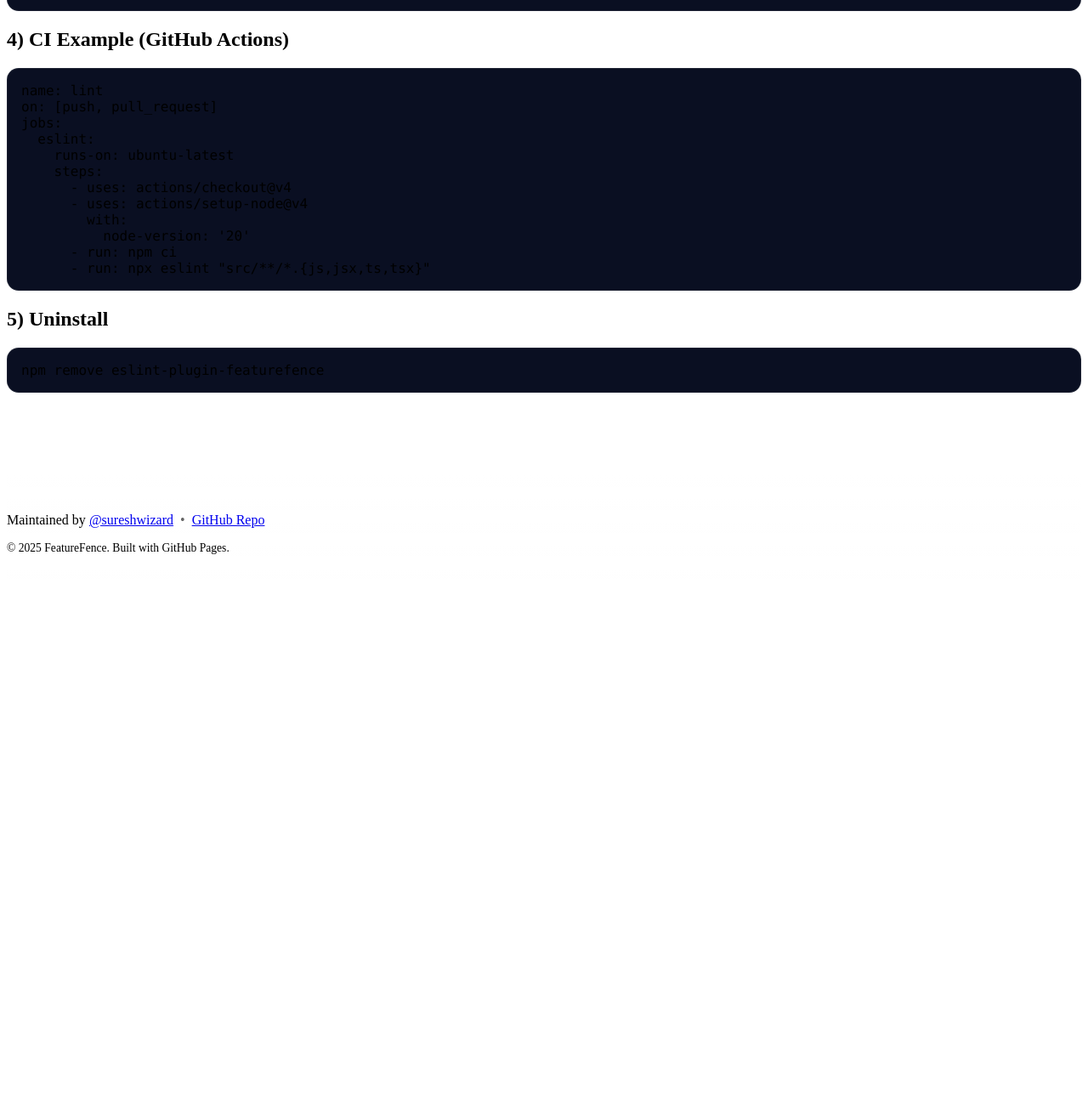
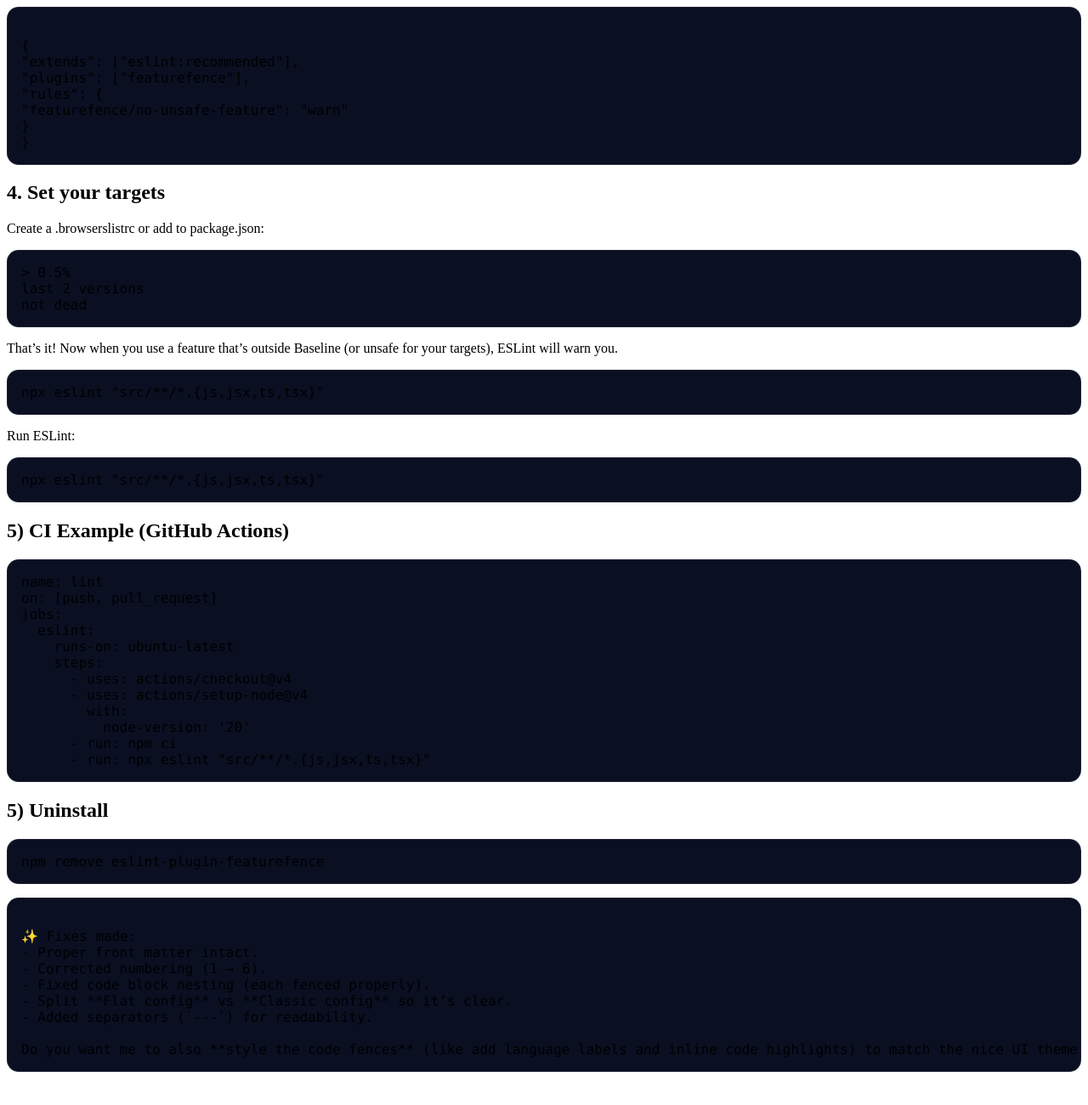
Before and after one commit to sureshwizard/featurefence, a Jekyll site: the page built from docs/getting-started.md, in a window 1280 px wide and 1400 px high, scrolled down 748 px. Shown: the top 1300 px of the window at 85% size. Built offline with Jekyll 4.4.1, drawn with Linux system fonts in a browser that asks for light colours; our own code applies the rules of GitHub Pages for plain Markdown files; before the commit the page ends 1451 px from its top, so only the background shows below that; some of the changed text lies outside the part shown.

Commit message:
Update getting-started.md

````diff
--- a/docs/getting-started.md
+++ b/docs/getting-started.md
@@ -23,13 +34,38 @@ export default [
   }
 ];
 ```
+## 3.  Configure ESLint (Classic Config)
+```json
 
-## 3) Run ESLint
+{
+"extends": ["eslint:recommended"],
+"plugins": ["featurefence"],
+"rules": {
+"featurefence/no-unsafe-feature": "warn"
+}
+}
+```
+
+## 4. Set your targets
+Create a .browserslistrc or add to package.json:
+```ini
+> 0.5%
+last 2 versions
+not dead
+```
+That’s it! Now when you use a feature that’s outside Baseline (or unsafe for your targets), ESLint will warn you.
+
+
 ```bash
 npx eslint "src/**/*.{js,jsx,ts,tsx}"
 ```
 
-## 4) CI Example (GitHub Actions)
+Run ESLint:
+```bash
+npx eslint "src/**/*.{js,jsx,ts,tsx}"
+```
+
+## 5) CI Example (GitHub Actions)
 ```yaml
 name: lint
 on: [push, pull_request]
@@ -49,3 +85,14 @@ jobs:
 ```bash
 npm remove eslint-plugin-featurefence
 ```
+```markdown
+
+✨ Fixes made:
+- Proper front matter intact.
+- Corrected numbering (1 → 6).
+- Fixed code block nesting (each fenced properly).
+- Split **Flat config** vs **Classic config** so it’s clear.
+- Added separators (`---`) for readability.
+
+Do you want me to also **style the code fences** (like add language labels and inline code highlights) to match the nice UI theme we did for Home?
+```
````
Also changed, not shown: other parts of docs/getting-started.md (+12 -1 lines).
